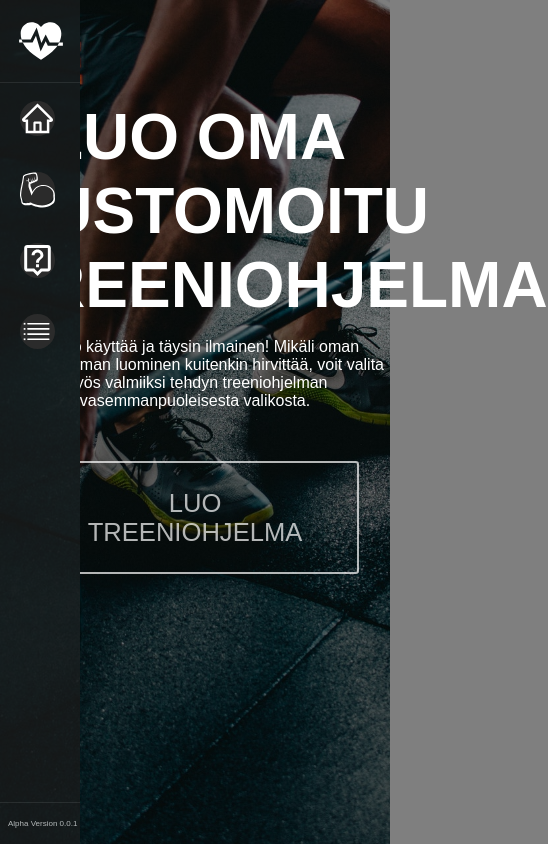
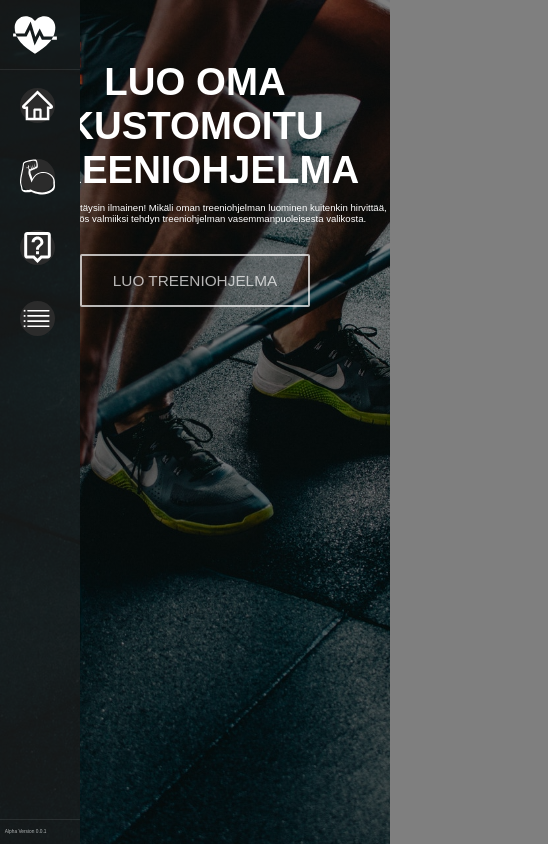
Before and after one commit to EinoTick/workout_program, a React (Create React App) app: page / in a window 390 px wide. Shown: the whole page, 548 px wide, since content can reach past the window. Built offline with nearby package versions, Linux system fonts and the light colour scheme; a web font is replaced by a local one.

Commit message:
Update default font values and sidebar

```diff
--- a/src/App.js
+++ b/src/App.js
@@ -6,7 +6,7 @@ import Split from './pages/Split';
 import Exercises from './pages/Exercises';
 import Complete from './pages/Complete';
 import {AnimatePresence} from 'framer-motion';
-import SideBar from "./components/SideBar";
+import SideBar from "./components/sidebar/SideBar";
 import {WorkoutProvider} from "./context/WorkoutContext";
 import Workouts from "./pages/Workouts";
 import Info from "./pages/Info";
--- /dev/null
+++ b/src/components/sidebar/sidebar.scss
@@ -0,0 +1,16 @@
+$sidebar-bg-color: #1d1d1d !default;
+$sidebar-color: #adadad !default;
+$sidebar-width: 270px !default;
+$sidebar-collapsed-width: 80px !default;
+$highlight-color: #d8d8d8 !default;
+$submenu-bg-color: #2b2b2b !default;
+$submenu-bg-color-collapsed: #2b2b2b !default;
+$icon-bg-color: #2b2b2b !default;
+$icon-size: 35px !default;
+$breakpoint-xs: 480px !default;
+$breakpoint-sm: 576px !default;
+$breakpoint-md: 768px !default;
+$breakpoint-lg: 992px !default;
+$breakpoint-xl: 1200px !default;
+
+@import '~react-pro-sidebar/dist/scss/styles.scss';
--- a/src/index.scss
+++ b/src/index.scss
@@ -1,7 +1,17 @@
 @import url('https://fonts.googleapis.com/css2?family=Georama:ital,wght@0,300;0,400;0,500;0,600;0,700;1,300;1,400&display=swap');
 
-@media (min-width: 1500px) {}
-@media (max-width: 1100px) {}
+@media (min-width: 1500px) {
+  html {font-size: 120%;}
+}
+@media (max-width: 1100px) {
+  html {font-size: 100%;}
+}
+@media (max-width: 800px) {
+  html {font-size: 80%;}
+}
+@media (max-width: 500px) {
+  html {font-size: 60%;}
+}
 
 body, ul, h1, h2, h3, p, button, a, div {
   margin: 0;
@@ -185,10 +195,12 @@ header {
 /*** Sidebar ***/
 .pro-sidebar {
   position: fixed !important;
+
 }
+
 .pro-icon img {
-  height: 25px;
-  width: 25px;
+  height: 1.5rem;
+  width: 1.5rem;
 }
 .sidebar-img {
   background: linear-gradient( rgba(0, 0, 0, 0.5), rgba(0, 0, 0, 0.5) ), url("./assets/mave.jpg");
```
Also changed, not shown: src/components/sidebar/SideBar.js (renamed from src/components/SideBar.js, +6 -5 lines).
